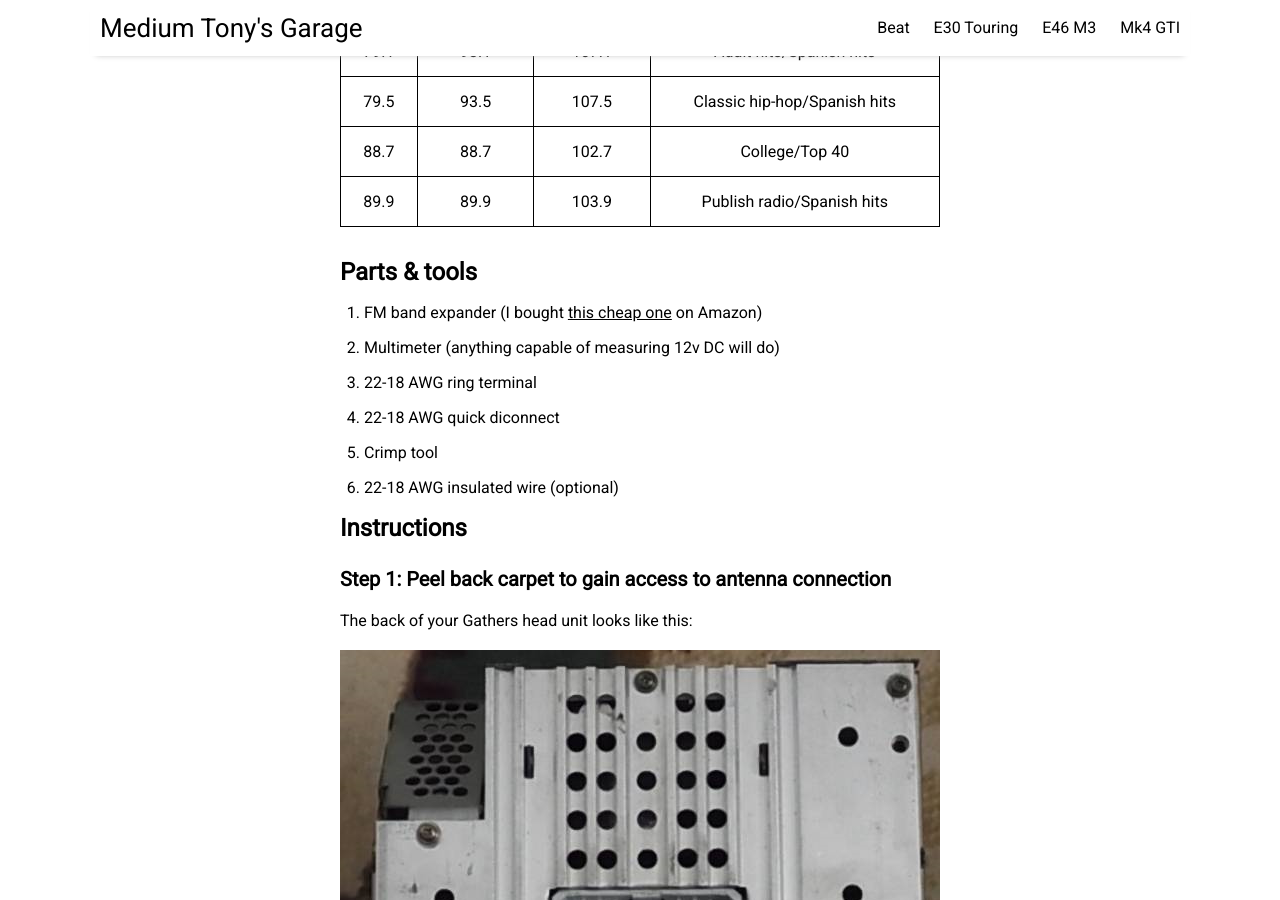
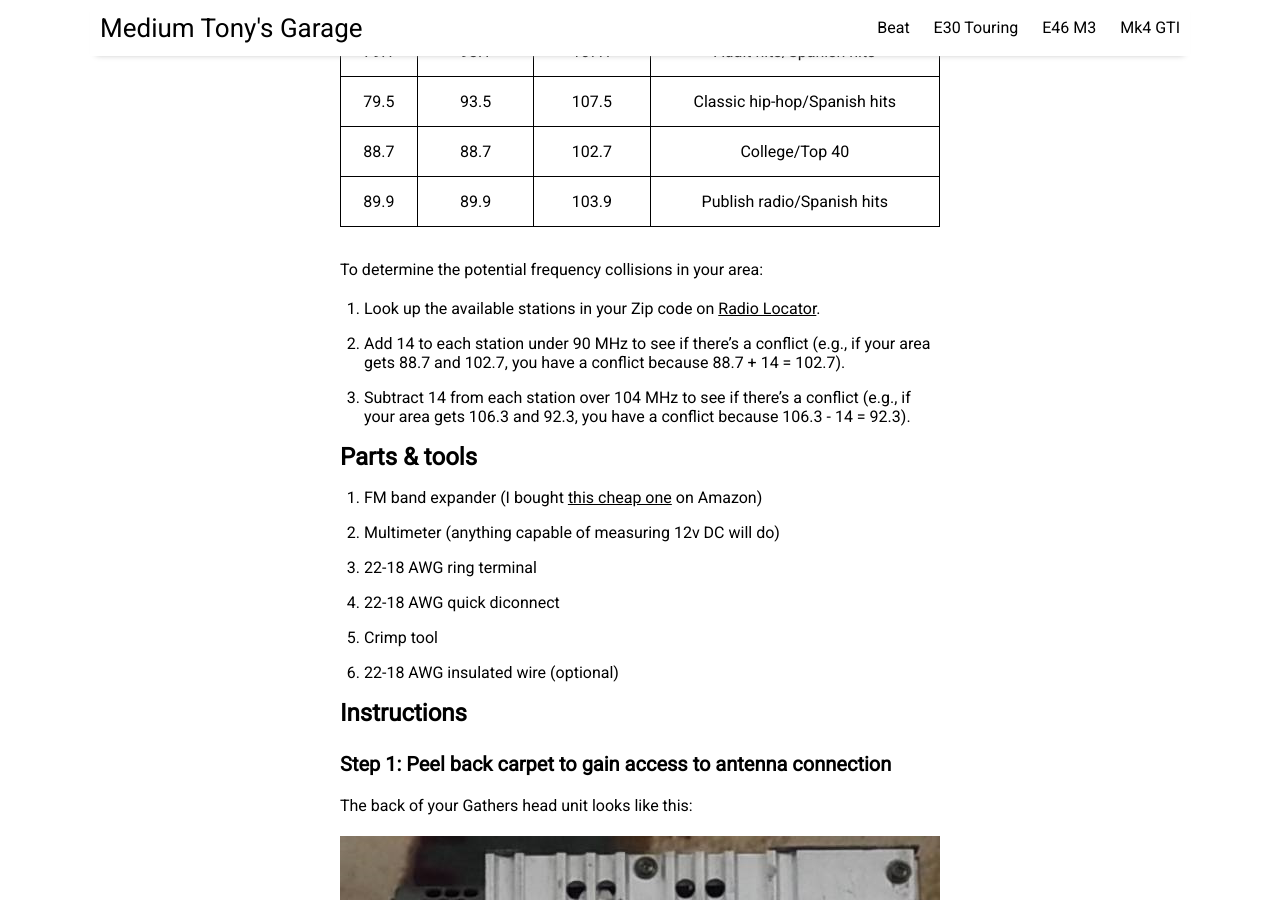
Before and after one commit to prestia/mediumtonys, a Jekyll site: the page built from _posts/2023-8-30-beat-fm-band-expander.md, in a window 1280 px wide and 900 px high, scrolled down 2652 px. Built offline with Jekyll 4.4.1, drawn with Linux system fonts in a browser that asks for light colours; nearby versions of some CDN libraries.

Commit message:
Update 2023-8-30-beat-fm-band-expander.md

```diff
--- a/_posts/2023-8-30-beat-fm-band-expander.md
+++ b/_posts/2023-8-30-beat-fm-band-expander.md
@@ -54,6 +54,11 @@ And, based on [Radio Locator](https://radio-locator.com/cgi-bin/locate?select=ci
 | 88.7 | 88.7 | 102.7 | College/Top 40 |
 | 89.9 | 89.9 | 103.9 | Publish radio/Spanish hits |
 
+To determine the potential frequency collisions in your area:
+1. Look up the available stations in your Zip code on [Radio Locator](https://radio-locator.com/).
+2. Add 14 to each station under 90 MHz to see if there's a conflict (e.g., if your area gets 88.7 and 102.7, you have a conflict because 88.7 + 14 = 102.7).
+3. Subtract 14 from each station over 104 MHz to see if there's a conflict (e.g., if your area gets 106.3 and 92.3, you have a conflict because 106.3 - 14 = 92.3).
+
 ## Parts & tools
 1. FM band expander (I bought [this cheap one](https://www.amazon.com/dp/B07TV7MWT1) on Amazon)
 2. Multimeter (anything capable of measuring 12v DC will do)
```
